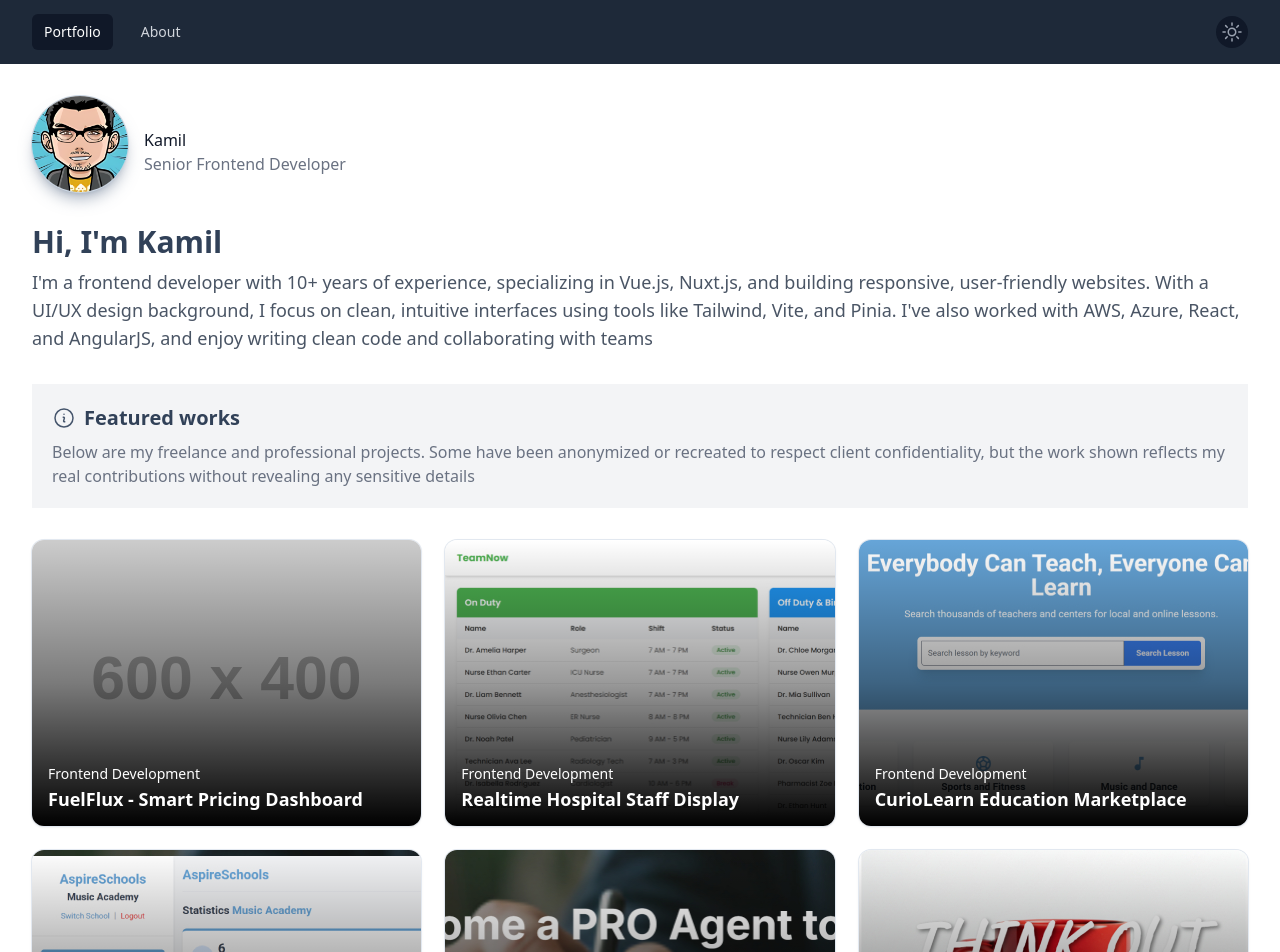
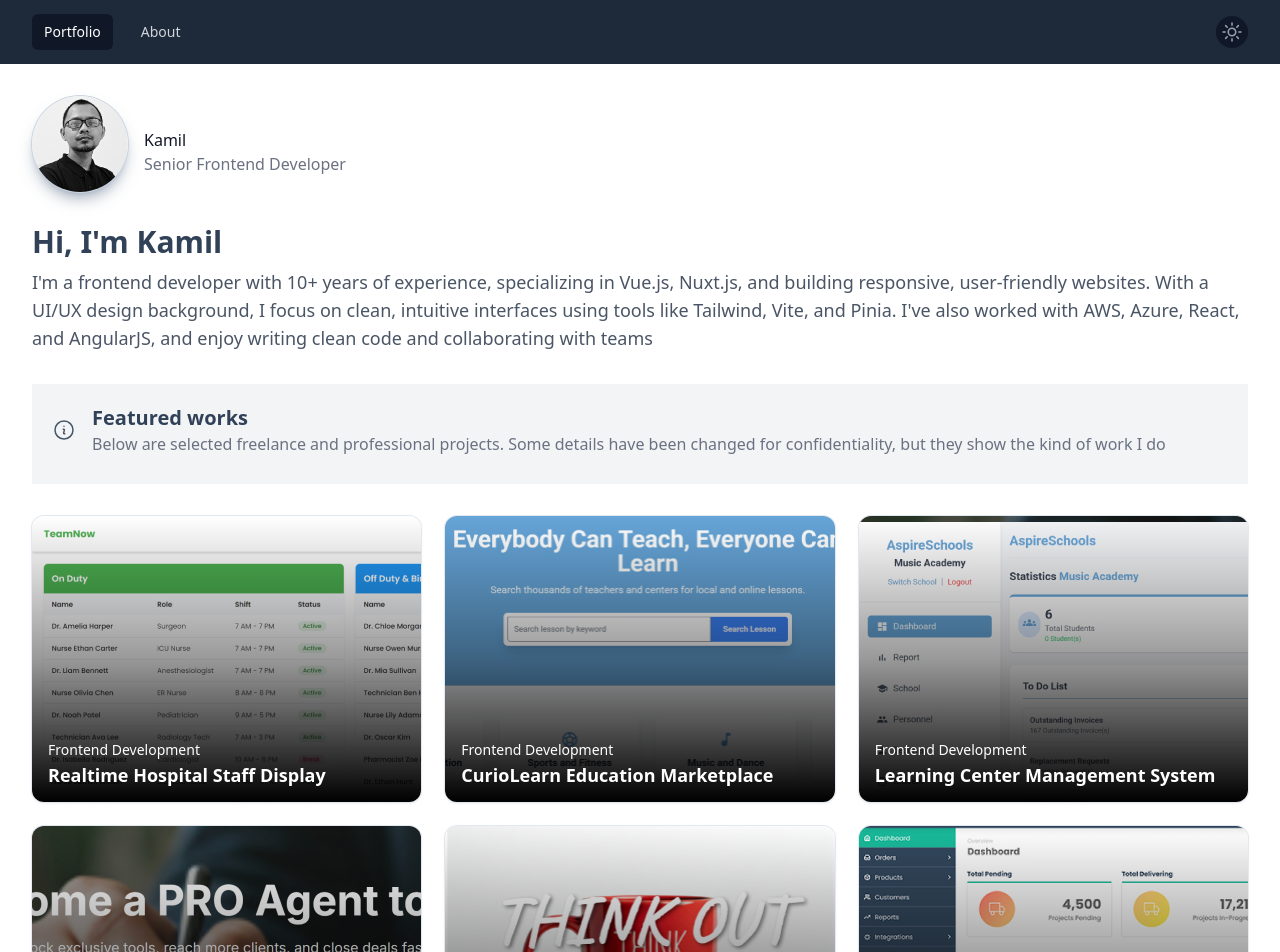
Before and after one commit to kamilpixel/kamilpixel.github.io-source, a Vue app: page / in a window 1280 px wide. Shown: the top 952 px of the page. Built offline with nearby package versions, Linux system fonts and the light colour scheme.

Commit message:
Update text & styles

```diff
--- a/public/data/portfolio.json
+++ b/public/data/portfolio.json
@@ -1,15 +1,4 @@
 [
-  {
-    "project_title": "FuelFlux - Smart Pricing Dashboard",
-    "project_type": "Frontend Development",
-    "project_tech_stack": "ReactJS/NextJS",
-    "project_team": "Solo",
-    "project_role": "Frontend Developer",
-    "project_description": "Coming soon...",
-    "project_thumbnail": "https://placehold.co/600x400?text=Coming+Soon",
-    "project_screenshot": "https://placehold.co/1920x1080?text=Coming+Soon",
-    "project_visible": true
-  },
   {
     "project_title": "CargoTrack Air Freight Status Dashboard (Coming soon)",
     "project_type": "Frontend Development",
@@ -130,5 +119,16 @@
     "project_thumbnail": "assets/portfolio/mercu/thumbnail.jpg",
     "project_screenshot": "assets/portfolio/mercu/screenshot.jpg",
     "project_visible": true
+  },
+  {
+    "project_title": "FuelFlux - Smart Pricing Dashboard",
+    "project_type": "Frontend Development",
+    "project_tech_stack": "ReactJS/NextJS",
+    "project_team": "Solo",
+    "project_role": "Frontend Developer",
+    "project_description": "Coming soon...",
+    "project_thumbnail": "https://placehold.co/600x400?text=Coming+Soon",
+    "project_screenshot": "https://placehold.co/1920x1080?text=Coming+Soon",
+    "project_visible": true
   }
 ]
--- a/src/composables/useProfileImage.ts
+++ b/src/composables/useProfileImage.ts
@@ -1,8 +1,6 @@
 import { ref } from 'vue';
 
 export function useProfileImage() {
-  // You can make this reactive or fetch from API if needed
-  // const profileImage = ref('https://randomuser.me/api/portraits/lego/2.jpg')
-  const profileImage = ref('/assets/avatar.png');
+  const profileImage = ref('/assets/profile.jpg');
   return { profileImage };
 }
--- a/src/views/PortfolioView.vue
+++ b/src/views/PortfolioView.vue
@@ -24,19 +24,20 @@
     </p>
 
     <div class="p-5 bg-gray-100 dark:bg-gray-800 mb-8 text-wrap">
-      <div class="flex items-center gap-2 mb-2">
+      <div class="md:flex md:items-center gap-4 mb-2">
         <InformationCircleIcon
-          class="h-6 w-6 text-slate-600 hover:text-slate-700 dark:text-slate-300 dark:hover:text-slate-200"
+          class="h-6 w-6 text-slate-600 hover:text-slate-700 dark:text-slate-300 dark:hover:text-slate-200 mb-2 md:mb-0"
           aria-hidden="true"
         />
-        <h2 class="text-xl font-semibold text-slate-700 dark:text-gray-200">Featured works</h2>
+        <div>
+          <h2 class="text-xl font-semibold text-slate-700 dark:text-gray-200">Featured works</h2>
+
+          <p class="text-gray-500 dark:text-gray-400">
+            Below are selected freelance and professional projects. Some details have been changed
+            for confidentiality, but they show the kind of work I do
+          </p>
+        </div>
       </div>
-
-      <p class="text-gray-500 dark:text-gray-400">
-        Below are my freelance and professional projects. Some have been anonymized or recreated to
-        respect client confidentiality, but the work shown reflects my real contributions without
-        revealing any sensitive details
-      </p>
     </div>
 
     <div class="grid grid-cols-1 sm:grid-cols-2 lg:grid-cols-3 gap-6">
```
Also changed, not shown: public/assets/profile.jpg (added).
